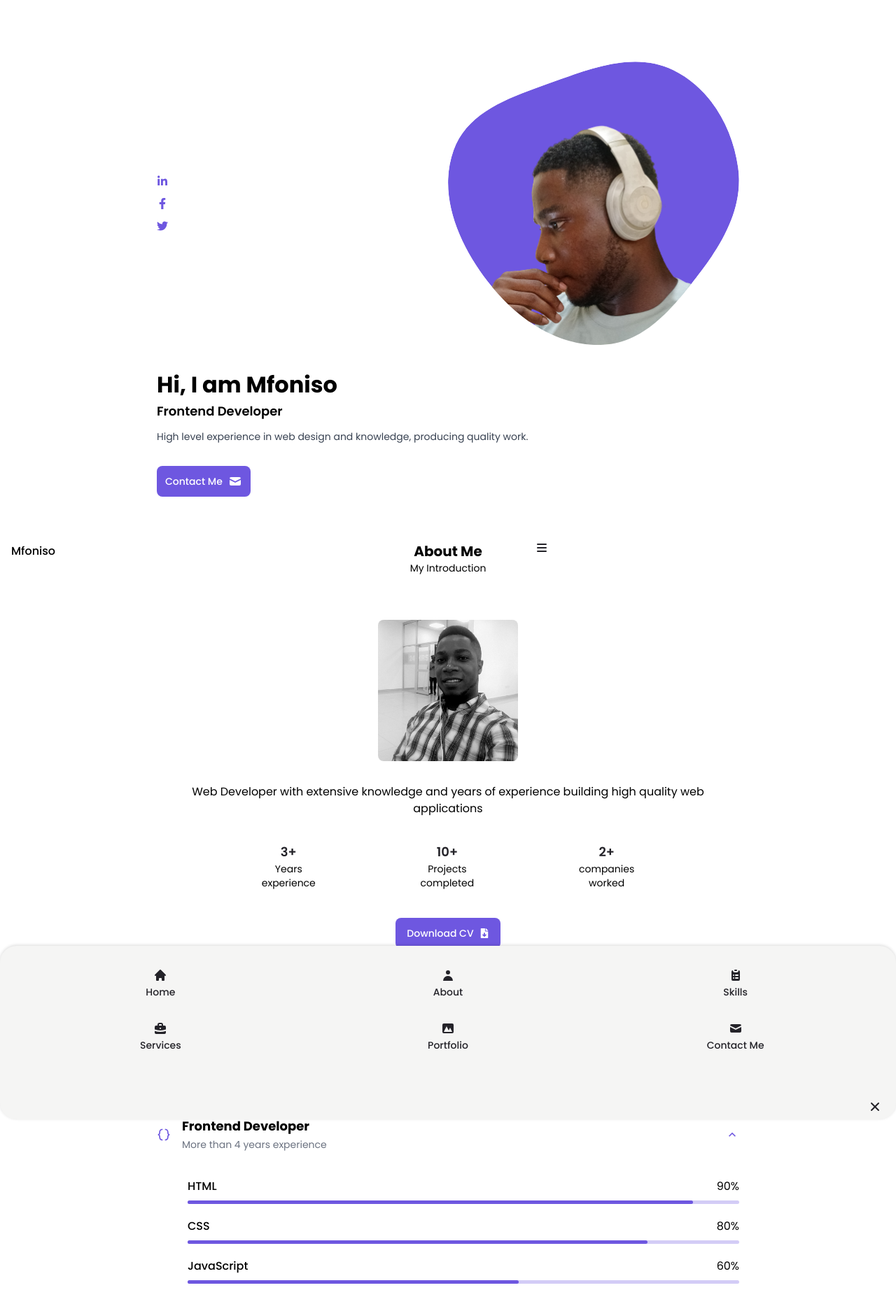
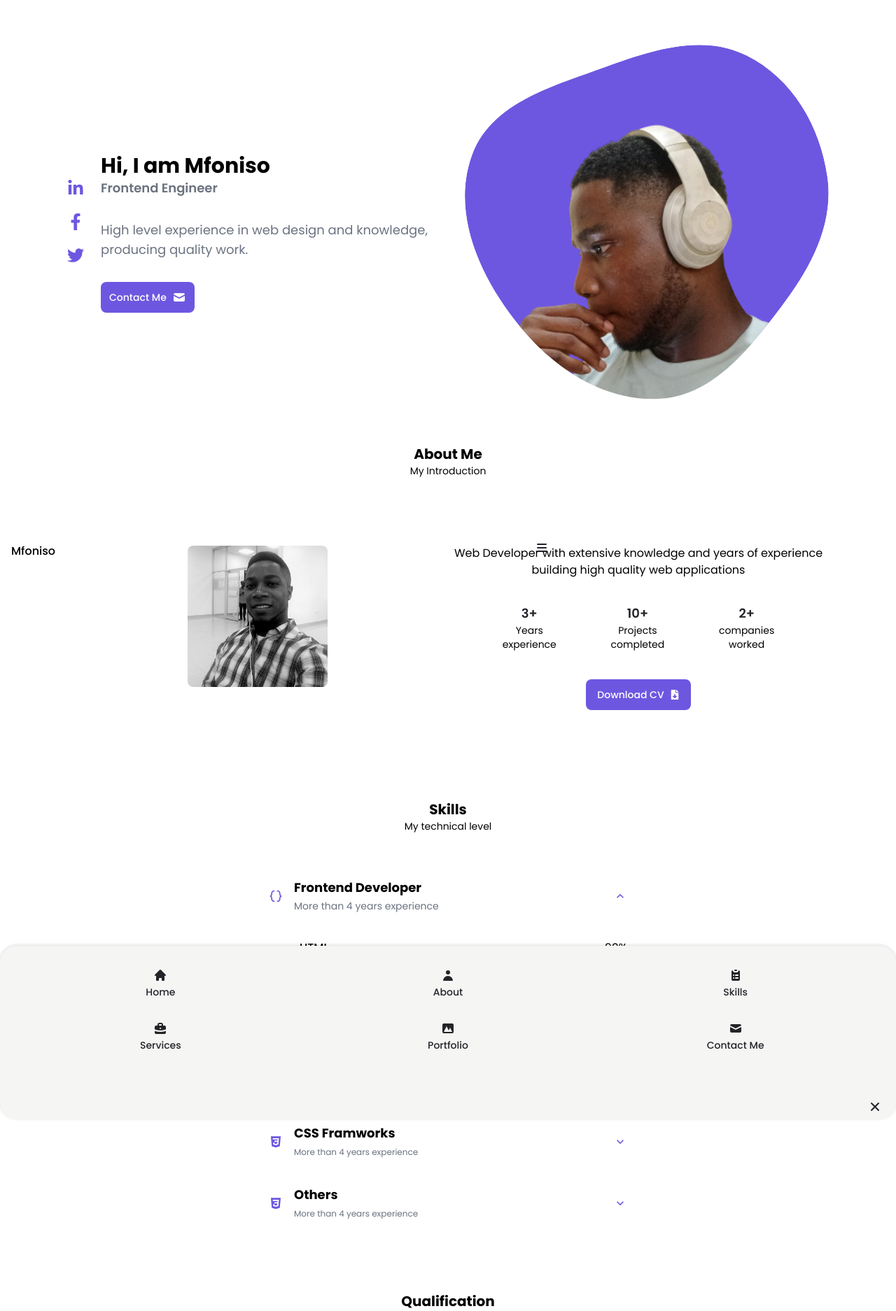
Before and after one commit to Lirac/portfolio, a Next.js app: page / in a window 1280 px wide. Shown: the top 1874 px of the page at 70% size. Built offline with nearby package versions, Linux system fonts and the light colour scheme.

Commit message:
Add media queries

```diff
--- a/components/About.jsx
+++ b/components/About.jsx
@@ -9,7 +9,7 @@ const About = () => {
       <h2 className="font-bold text-center text-xl">About Me</h2>
       <h4 className="text-center text-sm mb-16">My Introduction</h4>
 
-      <div className="grid text-center">
+      <div className="grid md:grid-cols-2 text-center">
         <img
           src="/me.jpg"
           alt=""
--- a/components/Banner.jsx
+++ b/components/Banner.jsx
@@ -6,26 +6,38 @@ import { MailIcon } from '@heroicons/react/solid'
 
 const Banner = () => {
   return (
-    <div className='section'>
-      <div className="grid grid-cols-2 items-center pt-14">
-        <div className="flex flex-col gap-4">
-          <a href="">
-            <FaLinkedinIn className="w-4 h-4 text-firstColor hover:text-firstColorAlt" />
+    <div className="section">
+      <div className="grid grid-cols-2 md:grid-cols-[max-content_1fr_1fr] items-center pt-8">
+        <div className="flex flex-col gap-6 md:mr-6">
+          <a
+            href="https://www.linkedin.com/in/mfoniso-ayara/"
+            target="_blank"
+            rel="noopener noreferrer"
+          >
+            <FaLinkedinIn className="w-4 h-4 md:w-6 md:h-6 text-firstColor hover:text-firstColorAlt" />
           </a>
-          <a href="">
-            <FaFacebookF className="w-4 h-4 text-firstColor hover:text-firstColorAlt" />
+          <a
+            href="https://www.facebook.com/lirac.lomex/"
+            target="_blank"
+            rel="noopener noreferrer"
+          >
+            <FaFacebookF className="w-4 h-4 md:w-6 md:h-6 text-firstColor hover:text-firstColorAlt" />
           </a>
-          <a href="">
-            <FaTwitter className="w-4 h-4 text-firstColor hover:text-firstColorAlt" />
+          <a
+            href="https://twitter.com/MfonisoAyara"
+            target="_blank"
+            rel="noopener noreferrer"
+          >
+            <FaTwitter className="w-4 h-4 md:w-6 md:h-6 text-firstColor hover:text-firstColorAlt" />
           </a>
         </div>
 
-        <div>
+        <div className="md:order-1">
           <svg
             // class="home__blob"
             viewBox="0 0 479 467"
             xmlns="http://www.w3.org/2000/svg"
-            className='fill-firstColor'
+            className="fill-firstColor"
           >
             <mask id="mask0" mask-type="alpha">
               <path d="M9.19024 145.964C34.0253 76.5814 114.865 54.7299 184.111 29.4823C245.804 6.98884 311.86 -14.9503 370.735 14.143C431.207 44.026 467.948 107.508 477.191 174.311C485.897 237.229 454.931 294.377 416.506 344.954C373.74 401.245 326.068 462.801 255.442 466.189C179.416 469.835 111.552 422.137 65.1576 361.805C17.4835 299.81 -17.1617 219.583 9.19024 145.964Z" />
@@ -43,10 +55,12 @@ const Banner = () => {
           </svg>
         </div>
 
-        <div className="col-span-3 pt-8">
-          <h1 className="font-bold text-[2rem]">Hi, I am Mfoniso</h1>
-          <h3 className="font-semibold text-lg mb-3">Frontend Developer</h3>
-          <p className="text-sm text-gray-700 mb-6">
+        <div className="col-span-3 pt-8 md:col-auto">
+          <h1 className="font-bold text-3xl">Hi, I am Mfoniso</h1>
+          <h3 className="font-semibold text-lg mb-4 md:mb-8 text-gray-500">
+            Frontend Engineer
+          </h3>
+          <p className="text-sm md:text-lg text-gray-500 mb-6">
             High level experience in web design and knowledge, producing quality
             work.
           </p>
--- a/components/Contact.jsx
+++ b/components/Contact.jsx
@@ -1,6 +1,7 @@
 import { MailIcon } from '@heroicons/react/solid'
 import React from 'react'
 import { MdLocalPhone, MdLocationPin, MdMail } from 'react-icons/md'
+import BaseButton from './BaseButton'
 
 const Contact = () => {
   return (
@@ -8,7 +9,7 @@ const Contact = () => {
       <h2 className="font-bold text-center text-xl">Contact Me</h2>
       <h4 className="text-center text-sm mb-16">Get in touch</h4>
 
-      <div className="">
+      <div className="md:grid md:grid-cols-2">
         <div className="space-y-8 mb-16">
           <div className="flex mb-3 space-x-3">
             <MdLocalPhone className="w-8 h-8 text-firstColor" />
@@ -40,7 +41,7 @@ const Contact = () => {
 
         <form action="" className="grid">
           <div>
-            <div className=''>
+            <div className="">
               <label htmlFor="">Name</label>
               <input
                 className="w-full p-4 rounded-lg border border-gray-400 mb-4 outline-none"
@@ -70,14 +71,8 @@ const Contact = () => {
               rows={7}
             />
           </div>
+          <BaseButton icon={<MdMail />} title={'Submit'} />
         </form>
-        <a
-          href="#contact"
-          className="button inline-flex items-center font-medium text-sm mt-2 hover:bg-firstColorAlt"
-        >
-          Contact Me
-          <MailIcon className="w-5 h-5 ml-2 transition-all"></MailIcon>
-        </a>
       </div>
     </div>
   )
--- a/components/Footer.jsx
+++ b/components/Footer.jsx
@@ -3,26 +3,32 @@ import { FaFacebook, FaLinkedin, FaTwitter } from 'react-icons/fa'
 
 const Footer = () => {
   return (
-    <div className='bg-secondColor text-white'>
-      <div className='section mb-0 space-y-14 md:space-y-0 pt-8 pb-12 px-8 md:grid md:grid-cols-2 lg:flex lg:items-center lg:justify-between'>
-        <div className=''>
-          <h2 className='font-bold text-lg mb-1'>Mfoniso Ayara</h2>
-          <h5 className='text-sm'>Frontend Developer</h5>
+    <div className="bg-secondColor text-white">
+      <div className="section mb-0 space-y-14 md:space-y-0 pt-8 pb-12 px-8 md:grid md:grid-cols-2 lg:flex lg:items-center lg:justify-between">
+        <div className="">
+          <h2 className="font-bold text-lg mb-1">Mfoniso Ayara</h2>
+          <h5 className="text-sm">Frontend Developer</h5>
         </div>
 
-        <ul className='text-sm space-y-4 mt-0 md:flex  md:items-center md:space-y-0 md:gap-x-4'>
+        <ul className="text-sm space-y-4 mt-0 md:flex  md:items-center md:space-y-0 md:gap-x-4">
           <li>
-            <a href="" className='hover:text-colorLighter'>Services</a>
+            <a href="" className="hover:text-colorLighter">
+              Services
+            </a>
           </li>
           <li>
-            <a href="#portfolio" className='hover:text-colorLighter'>Portfolio</a>
+            <a href="#portfolio" className="hover:text-colorLighter">
+              Portfolio
+            </a>
           </li>
           <li>
-            <a href="#portfolio" className='hover:text-colorLighter'>Contact me</a>
+            <a href="#portfolio" className="hover:text-colorLighter">
+              Contact me
+            </a>
           </li>
         </ul>
 
-        <div className='flex space-x-6 md:pt-16 lg:pt-0'>
+        <div className="flex space-x-6 md:pt-16 lg:pt-0">
           <a
             href="https://www.facebook.com/lirac.lomex/"
             target="_blank"
@@ -30,17 +36,25 @@ const Footer = () => {
           >
             <FaFacebook className="w-6 h-6 hover:text-colorLighter" />
           </a>
-          <a href="">
+          <a
+            href="https://www.linkedin.com/in/mfoniso-ayara/"
+            target="_blank"
+            rel="noopener noreferrer"
+          >
             <FaLinkedin className="w-6 h-6 hover:text-colorLighter" />
           </a>
-          <a href="">
+          <a
+            href="https://twitter.com/MfonisoAyara"
+            target="_blank"
+            rel="noopener noreferrer"
+          >
             <FaTwitter className="w-6 h-6 hover:text-colorLighter" />
           </a>
         </div>
-
-
       </div>
-      <p className='text-xs text-center text-gray-700/80 pb-4 place-self-center self-center'>&#169; Mfoniso Ayara. All rights reserved</p>
+      <p className="text-xs text-center text-gray-700/80 pb-4 place-self-center self-center">
+        &#169; Mfoniso Ayara. All rights reserved
+      </p>
     </div>
   )
 }
--- a/components/Skills.jsx
+++ b/components/Skills.jsx
@@ -15,8 +15,8 @@ const Skills = () => {
       <h2 className="font-bold text-center text-xl">Skills</h2>
       <h4 className="text-center text-sm mb-16">My technical level</h4>
 
-      <div className="grid ">
-        <div>
+      <div className=" ">
+        <div className='grid  md:max-w-lg mx-auto'>
           {/* Skills one */}
           <div className="">
             <div
@@ -78,7 +78,7 @@ const Skills = () => {
             </div>
           </div>
           {/* Skills 2 */}
-          <div>
+          <div className=''>
             <div
               className="flex items-center mb-6 cursor-pointer"
               onClick={() => {
--- a/styles/globals.css
+++ b/styles/globals.css
@@ -20,7 +20,7 @@
   }
 
   .section {
-    @apply mt-8 mb-16 max-w-4xl mx-auto px-8
+    @apply mt-8 mb-16 max-w-4xl md:max-w-6xl mx-auto px-8
   }
 
   .bar {
```
